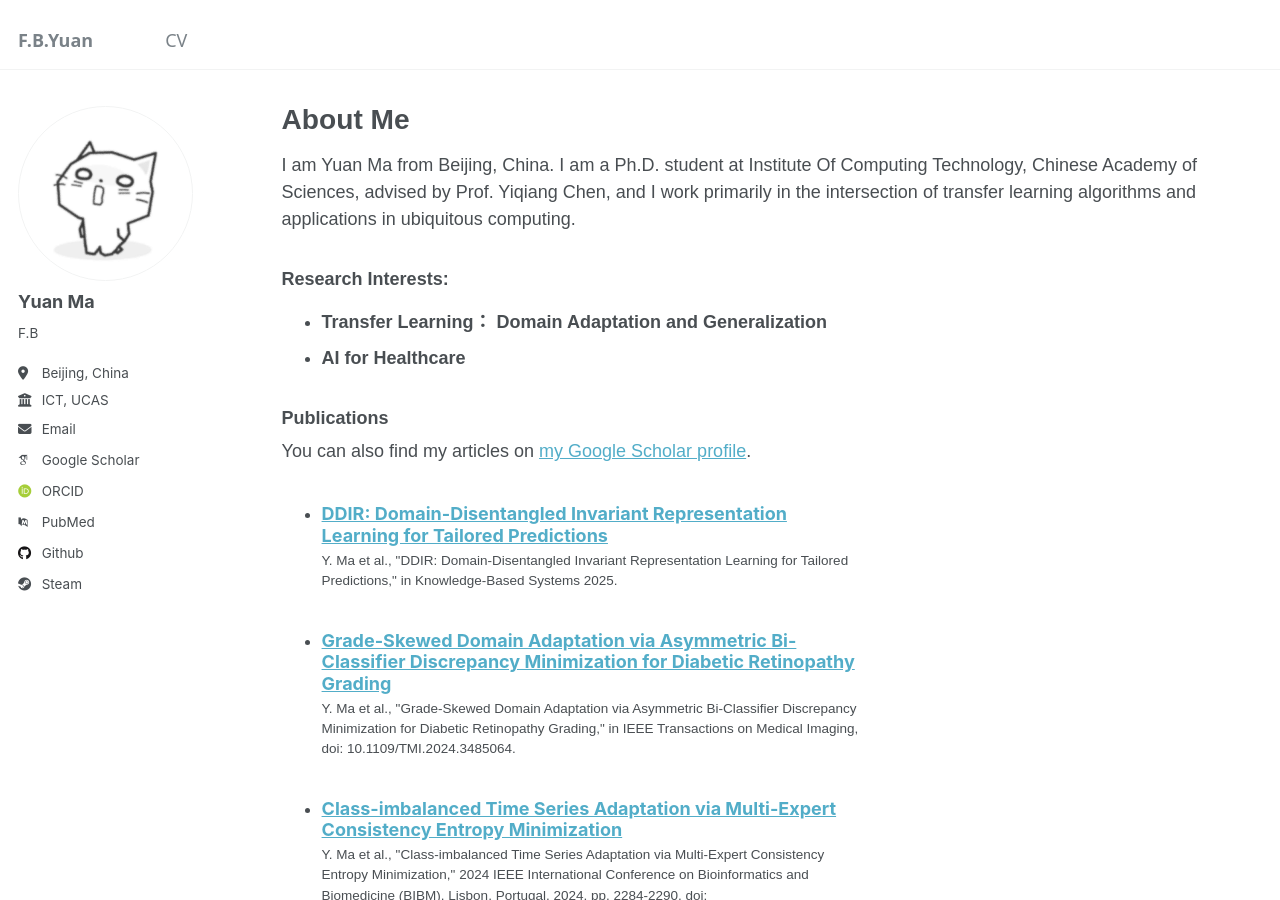
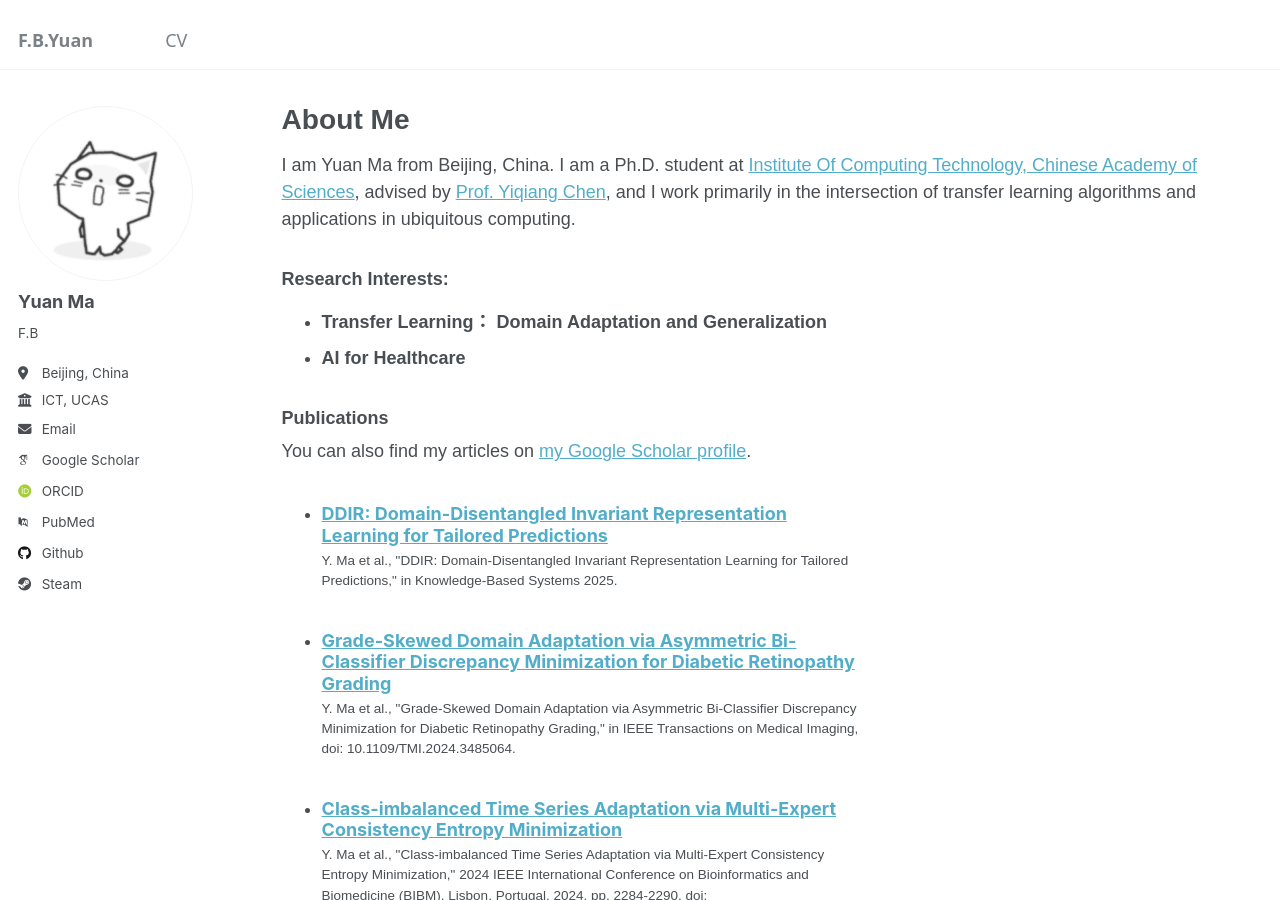
Before and after one commit to FByyyyuan/FByyyyuan.github.io, a Jekyll site: the page built from _pages/about.md, in a window 1280 px wide and 900 px high. Built offline with Jekyll 4.4.1, drawn with Linux system fonts in a browser that asks for light colours; nearby versions of some CDN libraries; some web fonts are replaced; part of the change alters nothing that is shown.

```diff
--- a/_pages/about.md
+++ b/_pages/about.md
@@ -8,7 +8,7 @@ redirect_from:
   - /about.html
 ---
 
-I am Yuan Ma from Beijing, China. I am a Ph.D. student at Institute Of Computing Technology, Chinese Academy of Sciences, advised by Prof. Yiqiang Chen, and I work primarily in the intersection of transfer learning algorithms and applications in ubiquitous computing.
+I am Yuan Ma from Beijing, China. I am a Ph.D. student at [Institute Of Computing Technology, Chinese Academy of Sciences](http://english.ict.cas.cn/), advised by [Prof. Yiqiang Chen](https://scholar.google.com/citations?user=LC3SwhEAAAAJ&hl=en), and I work primarily in the intersection of transfer learning algorithms and applications in ubiquitous computing.
 
 ### Research Interests:
 - **Transfer Learning： Domain Adaptation and Generalization**
```
